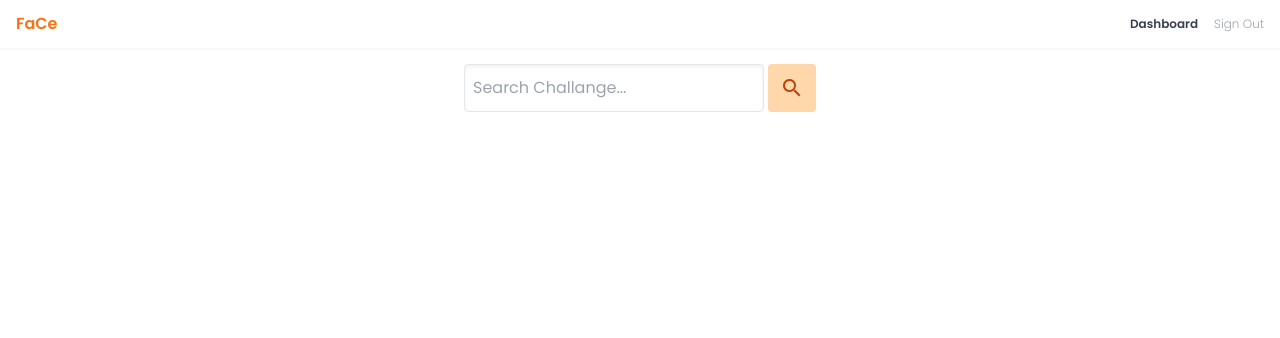
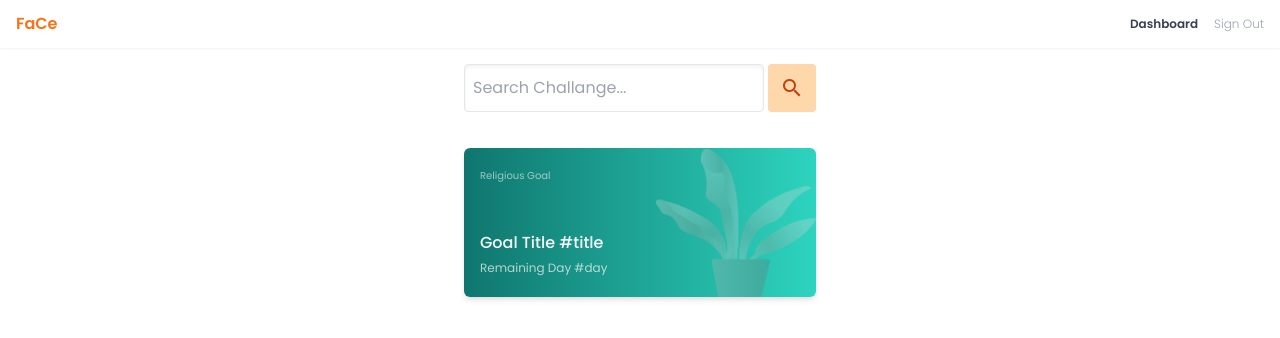
Before and after one commit to zulhamsy/face-app, a Vue app: page / in a window 1280 px wide. Shown: the top 338 px of the page. Built offline with nearby package versions, Linux system fonts and the light colour scheme.

Commit message:
goal card done

```diff
--- /dev/null
+++ b/src/components/CardGoal.vue
@@ -0,0 +1,90 @@
+<template>
+  <div
+    class="card w-full px-4 py-5"
+    :class="colorClass[goalType]"
+  >
+    <!-- Goal Tag -->
+    <p class="tag mb-12">
+      <slot name="tag">
+        {{ goalType }} goal
+      </slot>
+    </p>
+    <!-- Goal Title -->
+    <p class="title">
+      <slot name="title">
+        Goal Title #title
+      </slot>
+    </p>
+    <!-- Remaining Day -->
+    <p class="day">
+      <slot name="day">
+        Remaining Day #day
+      </slot>
+    </p>
+    <!-- Image -->
+    <img
+      class="w-40"
+      :src="imgSrc[goalType]"
+      alt=""
+    >
+  </div>
+</template>
+
+<script>
+export default {
+  name: 'CardGoal',
+  props: {
+    goalType: {
+      type: String,
+      required: true,
+      validator(value) {
+        return ['healthy', 'religious', 'productive'].includes(value)
+      }
+    }
+  },
+  data() {
+    return {
+      colorClass: {
+        healthy: 'from-blue-400 to-blue-700',
+        religious: 'from-teal-400 to-teal-700',
+        productive: 'from-orange-400 to-orange-700'
+      },
+      imgSrc: {
+        healthy: '/src/assets/img/healthy.png',
+        religious: '/src/assets/img/religious.png',
+        productive: '/src/assets/img/productive.png'
+      }
+    }
+  }
+}
+</script>
+
+<style scoped>
+.card {
+  @apply bg-gradient-to-l;
+  @apply relative overflow-hidden;
+  @apply rounded-md shadow-md;
+  @apply text-gray-50;
+}
+
+.tag {
+  font-size: 10px;
+  @apply opacity-60;
+  @apply capitalize;
+}
+
+.title {
+  @apply font-medium;
+  @apply mb-1;
+}
+
+.day {
+  font-size: 12px;
+  @apply opacity-70;
+}
+
+.card img {
+  @apply absolute top-0 right-0;
+  @apply filter grayscale opacity-30;
+}
+</style>
--- a/src/views/Dashboard.vue
+++ b/src/views/Dashboard.vue
@@ -1,7 +1,7 @@
 <template>
   <div class="container mx-auto px-4 pt-16">
-    <form class="search-bar space-x-1">
-      <!-- Search bar -->
+    <!-- Search bar -->
+    <form class="search-bar space-x-1 mb-9">
       <base-input
         type="text"
         placeholder="Search Challange..."
@@ -15,17 +15,21 @@
         <span class="material-icons"> search </span>
       </base-button>
     </form>
+    <!-- Card -->
+    <card-goal goal-type="religious" />
   </div>
 </template>
 
 <script>
 import BaseInput from '../components/BaseInput.vue'
 import BaseButton from '../components/BaseButton.vue'
+import CardGoal from '../components/CardGoal.vue'
 export default {
   name: 'Dashboard',
   components: {
     BaseInput,
-    BaseButton
+    BaseButton,
+    CardGoal
   }
 }
 </script>
```
